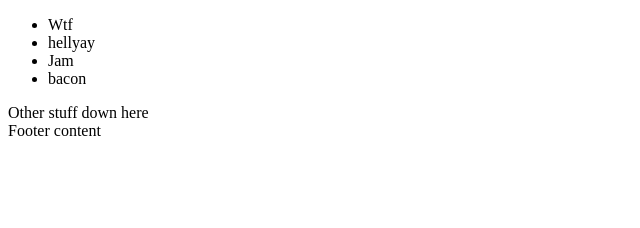
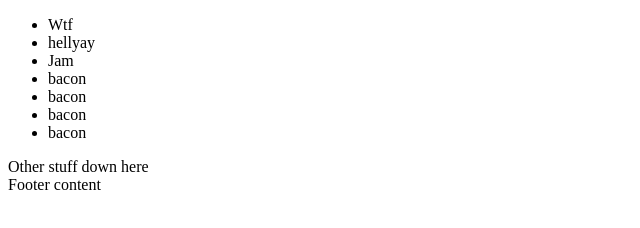
Before and after one commit to vandelio/playground, a plain HTML site: page index.html in a window 1280 px wide. Shown: the whole page, without its empty margins (0-640 px from the left). Drawn offline with Linux system fonts and the light colour scheme.

Commit message:
menu points added

```diff
--- a/index.html
+++ b/index.html
@@ -18,6 +18,9 @@ and open the template in the editor.
                <li>hellyay</li>
                <li>Jam</li>
                <li>bacon</li>
+               <li>bacon</li>
+               <li>bacon</li>
+               <li>bacon</li>
            </ul>
        </nav>
         <div class=''>
```
